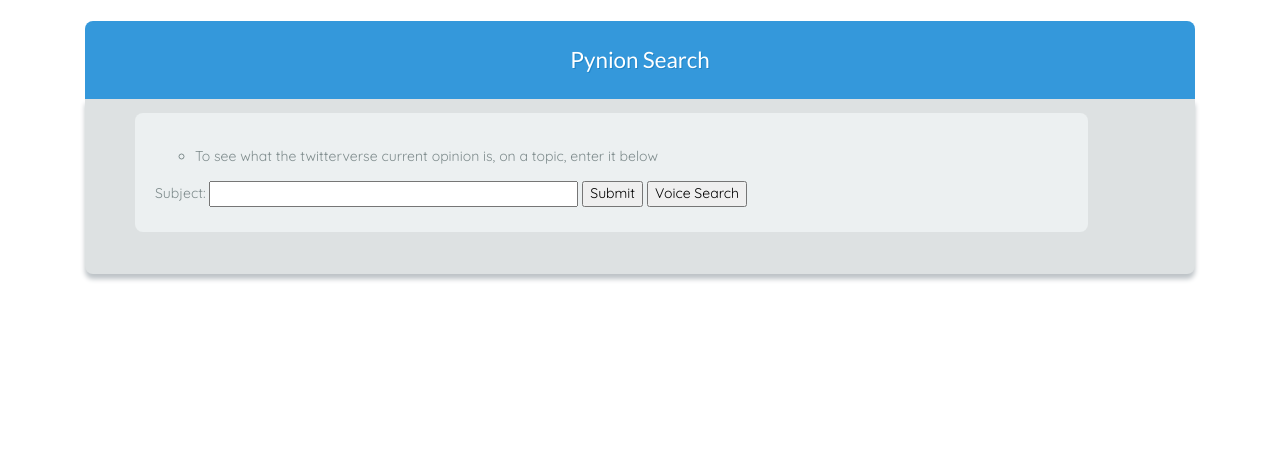
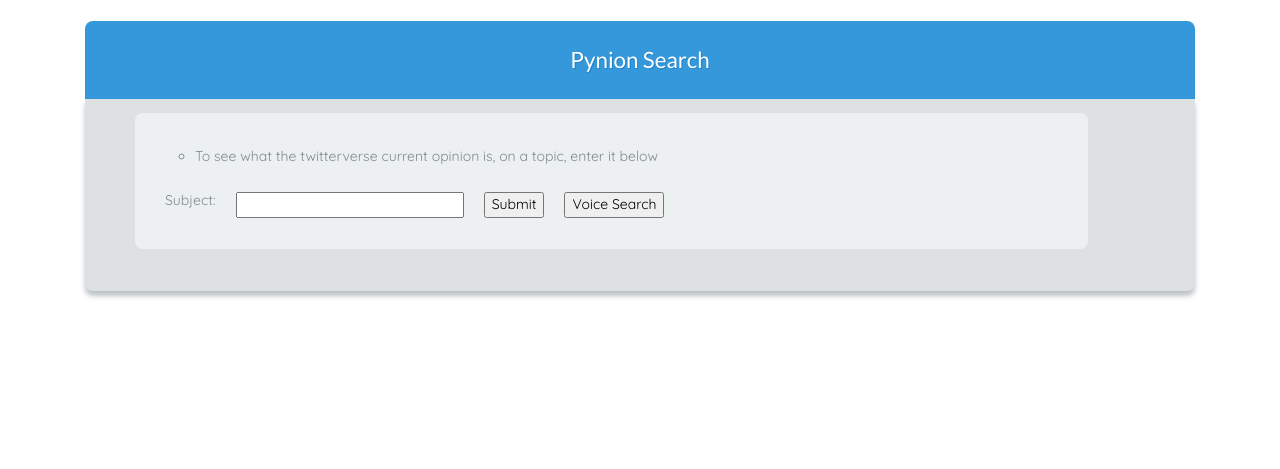
Before and after one commit to Br0ckers/Pynion-Sentiment-Analyser, a Flask app: page / in a window 1280 px wide. Shown: the part 91-560 px from the top of the page. Run offline with Flask 2, Linux system fonts and the light colour scheme; some libraries are stand-ins or nearby versions.

Commit message:
rearrange index

```diff
--- a/app/static/css/main.css
+++ b/app/static/css/main.css
@@ -289,10 +289,8 @@ a.article-title:hover {
 
 .recording-image {
   display: block;
-  margin-left: auto;
-  margin-right: auto;
-  width: 150px;
-  height: 150px;
+  width: 25px;
+  height: 25px;
 }
 
 .icon-twitter {
--- a/app/templates/index.html
+++ b/app/templates/index.html
@@ -29,9 +29,33 @@
                   <form action="" method="post">
                               {{ form.csrf }}
                   <div class="input text">
-                      {{ form.name.label }} {{ form.name(size=50) }}
+
+                      <table width="500" border="0" cellpadding="10" align="left">
+
+                      <tr>
+                      <td align="left" valign="center">
+                      {{ form.name.label }}
+                      </td>
+
+                      <td align="left" valign="center">
+                      {{ form.name(size=30) }}
+                      </td>
+
+                      <td align="left" valign="center">
                       <input name='Text' type="submit" value="Submit">
+                      </td>
+
+                      <td align="left" valign="center">
                       <input name='Voice' type="submit" value="Voice Search" button onclick="showImg('a')"/>
+                      </td>
+
+                      <td align="center" valign="center">
+                      <img id="a" class="recording-image" src= "/static/recorder.gif" style="display:none" alt="a"/>
+                      </td>
+
+                      </tr>
+                      </table>
+
                   </div>
                   </form>
 
@@ -48,9 +72,7 @@
         </div>
       </div> -->
     </div>
-    <br>
-   <br/>
-   <img id="a" class="recording-image" src= "/static/recorder.gif" style="display:none" alt="a"/>
+
   </main>
 
 
```
